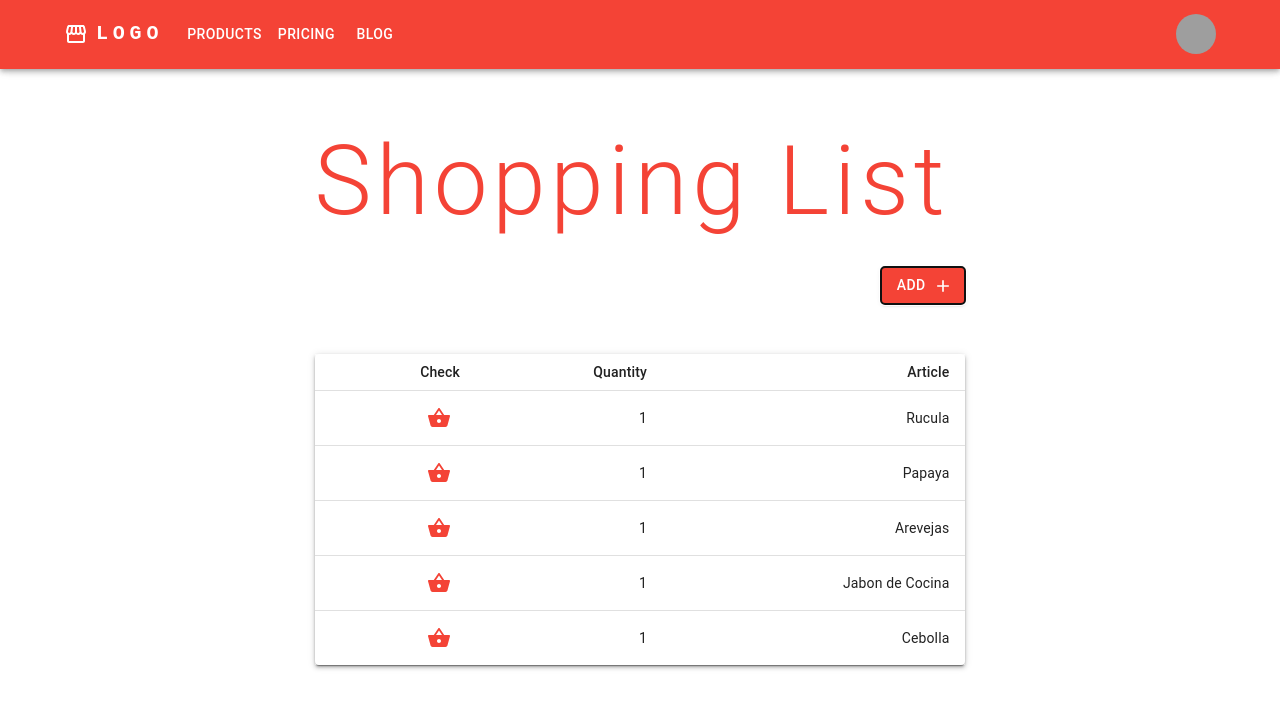
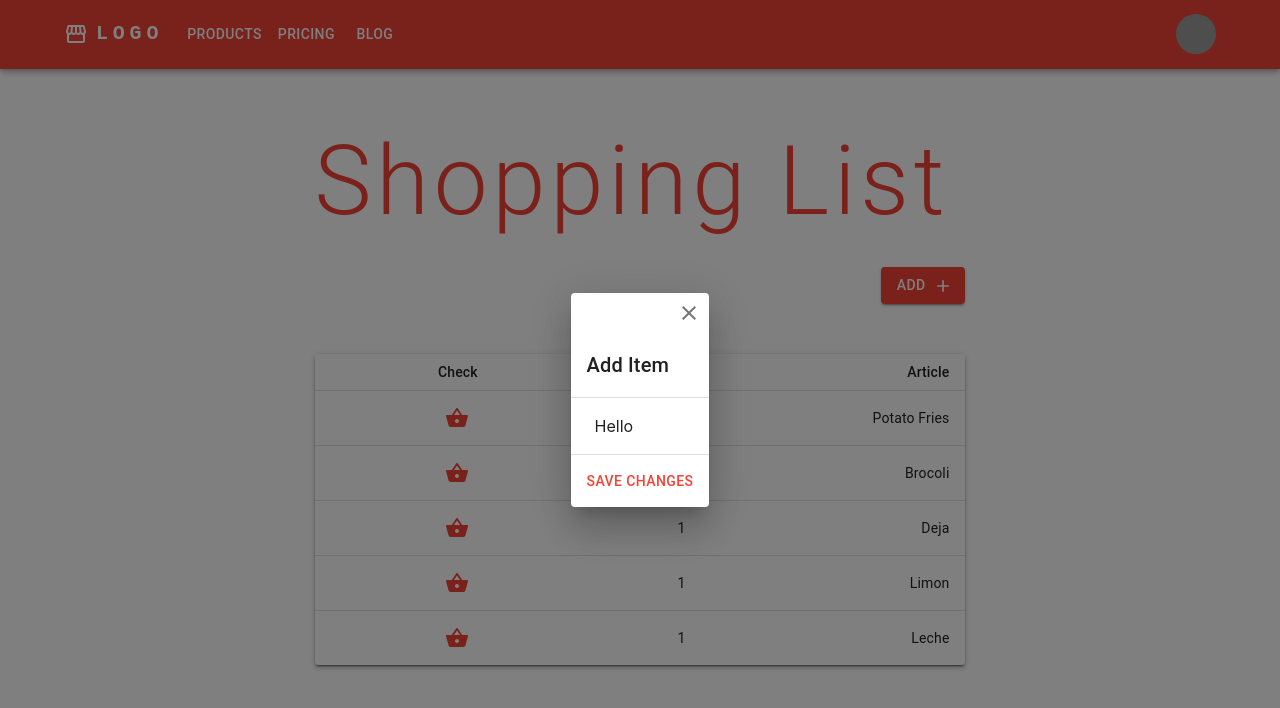
Before and after one commit to AlexisF27/todo-react, a React (Vite) app: page / in a window 1280 px wide. Both pictures are taken after a click on the button "ADD". Shown: the top 708 px of the page. Built offline with nearby package versions, Linux system fonts and the light colour scheme; grey boxes are pictures that could not be loaded.

Commit message:
Add Dialog - Add Item from Dialog

```diff
--- /dev/null
+++ b/src/components/addItemDialog/AddItemDialog.css
@@ -0,0 +1,4 @@
+.close-button {
+  display: flex;
+  justify-content: end;
+}
--- /dev/null
+++ b/src/components/addItemDialog/AddItemDialog.jsx
@@ -0,0 +1,55 @@
+import Button from '@mui/material/Button';
+import Dialog from '@mui/material/Dialog';
+import DialogTitle from '@mui/material/DialogTitle';
+import DialogContent from '@mui/material/DialogContent';
+import DialogActions from '@mui/material/DialogActions';
+import IconButton from '@mui/material/IconButton';
+import CloseIcon from '@mui/icons-material/Close';
+import PropTypes from 'prop-types'
+import { Box } from '@mui/material';
+import './addItemDialog.css'
+
+function AddItemDialog({ open, handleClose, handleSave }) {
+  return (
+    <>
+      <Dialog
+        onClose={handleClose}
+        aria-labelledby="customized-dialog-title"
+        open={open}
+      >
+        <Box className="close-button">
+          <IconButton
+            aria-label="close"
+            onClick={handleClose}
+          >
+            <CloseIcon />
+          </IconButton>
+        </Box>
+        <DialogTitle sx={{ m: 0, p: 2 }} id="customized-dialog-title">
+          Add Item
+        </DialogTitle>
+        <DialogContent dividers>
+          Hello
+        </DialogContent>
+        <DialogActions>
+          <Button autoFocus onClick={handleSave}>
+            Save changes
+          </Button>
+        </DialogActions>
+      </Dialog>
+
+
+    </>
+  )
+
+}
+
+
+AddItemDialog.propTypes = {
+  open: PropTypes.bool.isRequired,
+  handleClose: PropTypes.func.isRequired,
+  handleSave: PropTypes.func.isRequired
+}
+
+
+export default AddItemDialog
--- a/src/components/content/TableContent.jsx
+++ b/src/components/content/TableContent.jsx
@@ -15,8 +15,6 @@ const label = { inputProps: { 'aria-label': 'Checkbox demo' } };
 
 
 function TableContent({ rows }) {
-
-  console.log(rows)
   return (
     <TableBody>
       {rows.map((row) => (
--- /dev/null
+++ b/src/components/list/groceriesList.jsx
@@ -0,0 +1,26 @@
+import { Box, TableContainer, Table, Paper } from '@mui/material';
+import TableHeader from '../headers/TableHeader'
+import TableContent from '../content/TableContent';
+import PropTypes from 'prop-types'
+
+function GroceriesList({ groceries }) {
+
+  return (
+    <Box className='paper-spacing'>
+      <Paper elevation={3} square={true} >
+        <TableContainer component={Paper}>
+          <Table sx={{ minWidth: 650 }} size="small" aria-label="a dense table">
+            <TableHeader />
+            <TableContent rows={groceries} />
+          </Table>
+        </TableContainer>
+      </Paper>
+    </Box>
+  )
+}
+
+GroceriesList.propTypes = {
+  groceries: PropTypes.array.isRequired,
+}
+
+export default GroceriesList
--- a/src/components/navbar/Navbar.jsx
+++ b/src/components/navbar/Navbar.jsx
@@ -6,9 +6,9 @@ import Toolbar from '@mui/material/Toolbar';
 
 import Container from '@mui/material/Container';
 
-import Logo from './NavBarComponents/Logo';
-import NavBarPages from './NavBarComponents/NavBarPages';
-import NavBarMenu from './NavBarComponents/NavBarMenu';
+import Logo from './components/Logo';
+import NavBarPages from './components/NavBarPages';
+import NavBarMenu from './components/NavBarMenu';
 
 
 
--- a/src/components/notePad/NotePad.jsx
+++ b/src/components/notePad/NotePad.jsx
@@ -1,15 +1,13 @@
-import { Box, IconButton, TableContainer, Table, Paper, Button } from '@mui/material';
-import TableHeader from '../headers/TableHeader'
-import TableContent from '../content/TableContent';
+import { useState, useEffect } from 'react';
+
 import Title from '../title/Title';
 import GroceriesUtil from '../../utils/GroceriesUtil';
 
 
 import './notepad.css'
-import AddButton from './notePadComponents/AddButton';
-
-
-const rows = GroceriesUtil.getCasualShoppingList();
+import AddButton from './components/AddButton';
+import AddItemDialog from '../addItemDialog/AddItemDialog';
+import GroceriesList from '../list/groceriesList';
 
 
 
@@ -17,21 +15,40 @@ const title = "Shopping List"
 
 function NotePad() {
 
+  const [open, setOpen] = useState(false)
+
+  const [groceries, setGroceries] = useState([]);
+
+  const openModal = () => {
+    setOpen(true)
+  }
+
+  const closeModal = () => {
+    setOpen(false)
+  }
+
+  useEffect(() => {
+    setGroceries(GroceriesUtil.getCasualShoppingList())
+  }, []);
+
+
+  const addItem = () => {
+    const item = {
+      checked: false,
+      quantity: 1,
+      article: "Test Item 001"
+    }
+
+    setGroceries([...groceries, item])
+    closeModal()
+  }
 
   return (
     <>
       <Title title={title} />
-      <AddButton/>
-      <Box className='paper-spacing'>
-        <Paper elevation={3} square={true} >
-          <TableContainer component={Paper}>
-            <Table sx={{ minWidth: 650 }} size="small" aria-label="a dense table">
-              <TableHeader />
-              <TableContent rows={rows} />
-            </Table>
-          </TableContainer>
-        </Paper>
-      </Box>
+      <AddButton onClick={openModal} />
+      <GroceriesList groceries={groceries}/>
+      <AddItemDialog open={open} handleClose={closeModal} handleSave={addItem} />
     </>
   );
 }
--- a/src/components/notePad/notePadComponents/AddButton.jsx
+++ b/src/components/notePad/components/AddButton.jsx
@@ -1,13 +1,14 @@
 import { Box,  Button } from '@mui/material';
+import PropTypes from 'prop-types'
 import '../notepad.css'
 
 import AddIcon from '@mui/icons-material/Add';
 
-function AddButton() {
+function AddButton({onClick}) {
   return (
     <>
       <Box className="add-button">
-        <Button color='primary' variant='contained' endIcon={<AddIcon />}>
+        <Button onClick={onClick} color='primary' variant='contained' endIcon={<AddIcon />}>
           Add
         </Button>
       </Box>
@@ -16,4 +17,9 @@ function AddButton() {
 
 }
 
+AddButton.propTypes = {
+  onClick: PropTypes.func.isRequired
+}
+
+
 export default AddButton
```
Also changed, not shown: src/components/navbar/components/Logo.jsx (renamed from src/components/navbar/NavBarComponents/Logo.jsx), src/components/navbar/components/NavBarMenu.jsx (renamed from src/components/navbar/NavBarComponents/NavBarMenu.jsx), src/components/navbar/components/NavBarPages.jsx (renamed from src/components/navbar/NavBarComponents/NavBarPages.jsx).
